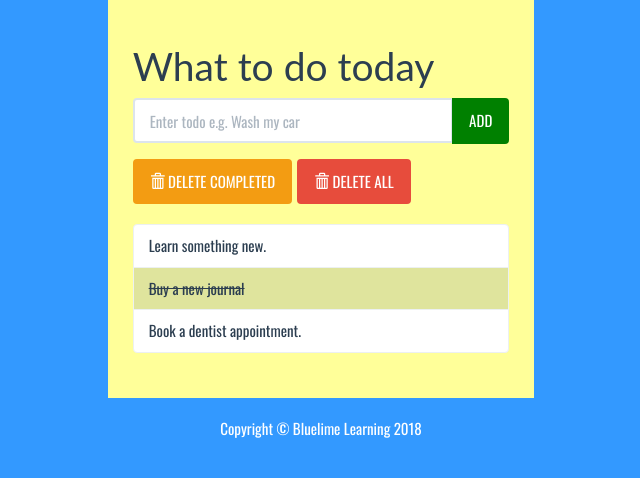
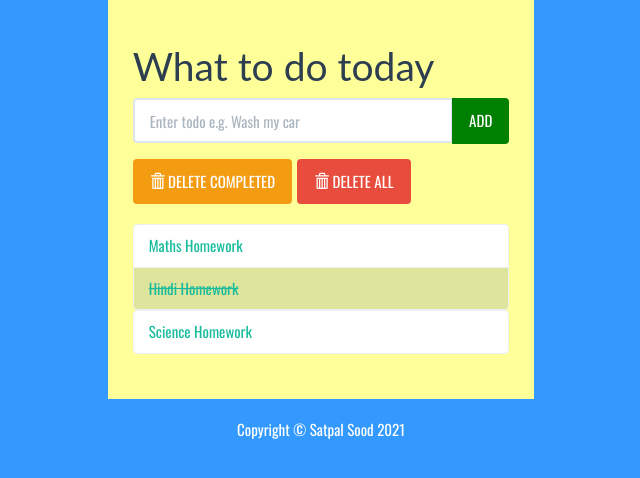
Before and after one commit to satpalsood/todoapp, a Django app: page / in a window 1280 px wide. Shown: the part 129-607 px from the top of the page, without its empty margins (319-959 px from the left). Run offline with Django 3.2, Linux system fonts and the light colour scheme; data comes from the database, SQL or seed files in the repository; some libraries are stand-ins or nearby versions.

Commit message:
Displaying Database Items

```diff
--- a/todolist/templates/todolist/index.html
+++ b/todolist/templates/todolist/index.html
@@ -51,16 +51,20 @@
 					</div>
 
 					<ul class="list-group t20">
-						<li class="list-group-item">Learn something new.</li>
-						<li class="list-group-item todo-completed">Buy a new journal</li>
-						<li class="list-group-item">Book a dentist appointment.</li>
+						{% for todolist in todo_items %}
+						{% if todolist.completed %}
+						<li class="list-group-item todo-completed">{{todolist.text}}</li>
+						{% else %}
+						<a href="#"><li class="list-group-item">{{todolist.text}}</li>
+						{% endif %}
+						{% endfor %}
 					</ul>
 				</div>
 			</div>
 			<footer>
 				<div class="row pad">
 					<div class="col-lg-12 text-center">
-						Copyright &copy; Bluelime Learning 2018
+						Copyright &copy; Satpal Sood 2021
 					</div>
 				</div>
 			</footer>
--- a/todolist/views.py
+++ b/todolist/views.py
@@ -1,5 +1,9 @@
 from django.shortcuts import render
+
+from .models import Todolist
 
 # Create your views here.
 def index(request):
-    return render(request,'todolist/index.html')
+    todo_items = Todolist.objects.order_by('id')
+    context = {'todo_items' : todo_items}
+    return render(request,'todolist/index.html', context)
```
